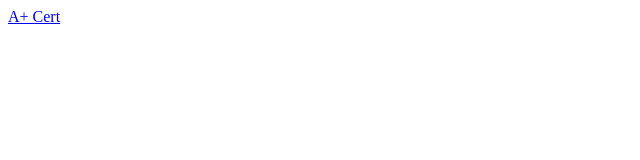
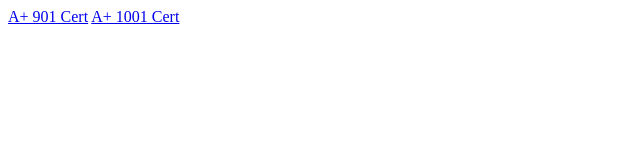
Before and after one commit to Bkrokoff/Certs, a plain HTML site: page index.html in a window 1280 px wide. Shown: the whole page, without its empty margins (0-640 px from the left). Drawn offline with Linux system fonts and the light colour scheme.

Commit message:
Added new cert

```diff
--- a/index.html
+++ b/index.html
@@ -6,7 +6,8 @@
     <title>Certifications</title>
 </head>
 <body>
-    <a href="./aPLus.html"> A+ Cert</a>
+    <a href="./aPLus.html"> A+ 901 Cert</a>
+    <a href="./aPLus.html"> A+ 1001 Cert</a>
 </body>
 
 </html>
```
